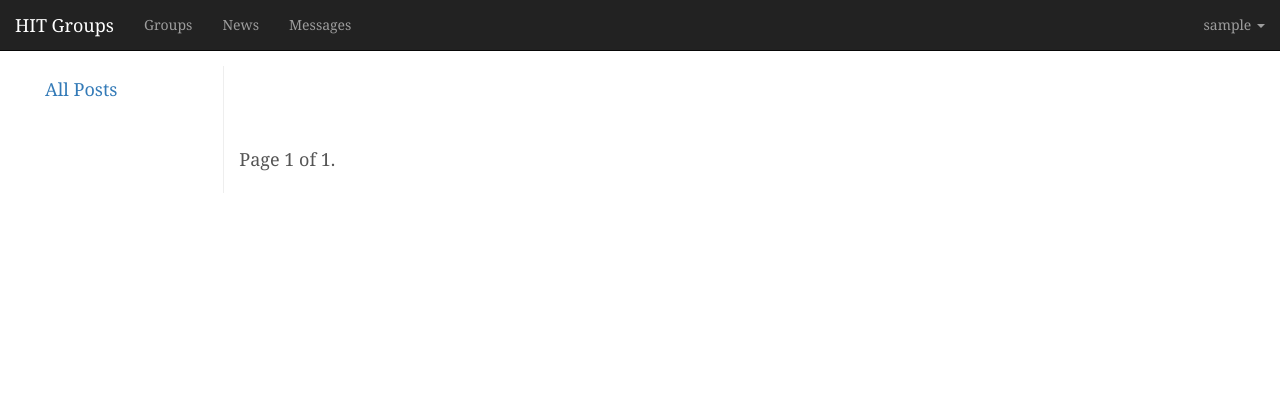
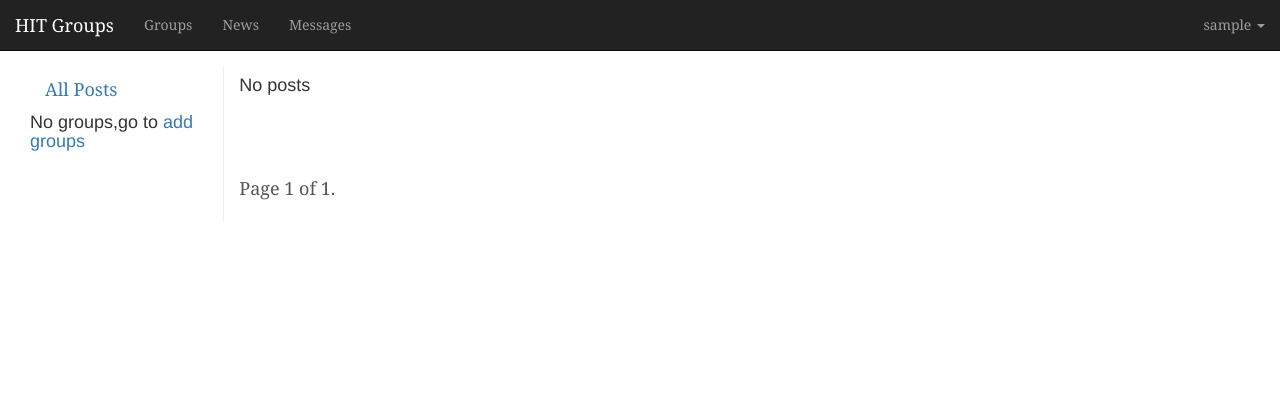
Before and after one commit to viciousstar/-, a Django app: page / in a window 1280 px wide. Shown: the top 420 px of the page. Run offline with Django 3.2, Linux system fonts and the light colour scheme; the visitor is signed in with stand-in values (Sample User, id 1); data that the repository does not hold is empty; some libraries are stand-ins or nearby versions.

Commit message:
bugs fix

```diff
--- a/HIT_Groups/Posts/views.py
+++ b/HIT_Groups/Posts/views.py
@@ -21,14 +21,14 @@ def post_create(request):
                 )
             post.save()
             return HttpResponseRedirect("/?group=" + str(group.id))
-        return HttpResponse("Sorry, you can not post in this group! If you want to do this, please connect to admin.")
+        return HttpResponse("Sorry, you can not post in this group! If you want to do this, please connent")
 
 
 def post_delete(request, post_id):
     post = Post.objects.get(pk=post_id)
     if post.creator() == request.user:
         post.delete()
-    return HttpResponseRedirect("/")
+    return HttpResponseRedirect("/?group=" + request.GET["group"])
 
 
 def post_detail(request, post_id):
--- a/HIT_Groups/Users/templates/Users/index.html
+++ b/HIT_Groups/Users/templates/Users/index.html
@@ -11,6 +11,9 @@
                 <li>
                     <a href="{% url 'root' %}" >All Posts</a>
                 </li>
+                {% if not groups %}
+                    <h4>No groups,go to <a href="{% url 'Groups:GroupsIndex' %}">add groups</a></h4>
+                {% endif %}
                 {% for group in groups %}
                 <li class="{%if group.id == cur_group.id %} active {%endif%}"><a href="{% url 'root' %}?group={{group.id}}"># {{group.name}}</a></li>
                 {% endfor %}
@@ -46,6 +49,9 @@
             {% endif %}
             <div class="row">
                 <div class="post-list">
+                    {% if not posts %}
+                        <h4>No posts</h4>
+                    {% endif %}
                     {% for post in posts %}
                     {# <hr> #}
                     <div class="row">
@@ -64,7 +70,7 @@
                                         <li><a href="{% url 'Posts:post_detail' post.id %}">Comment</a></li>
                                         {% ifequal user post.author %}
                                         <li><a href="{% url 'Posts:post_update' post.id %}">Modify</a></li>
-                                        <li><a href="{% url 'Posts:post_delete' post.id %}">Delete</a></li>
+                                        <li><a href="{% url 'Posts:post_delete' post.id %}?group={{cur_group.id}}">Delete</a></li>
                                         {% endifequal %}
                                     </ul>
                                 </div>
```
